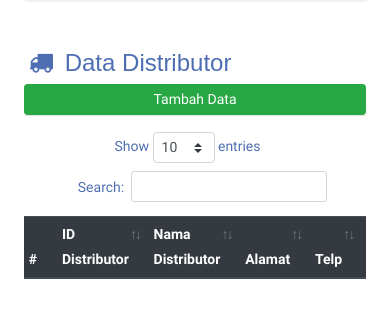
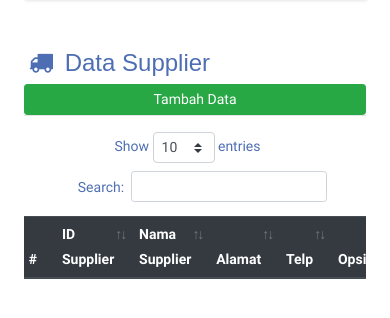
Before and after one commit to medival/stock_barang_baru, a CodeIgniter app: page /database/supplier in a window 390 px wide. Shown: the part 62-380 px from the top of the page. Run offline with CodeIgniter, Linux system fonts and the light colour scheme; the visitor is signed in with stand-in values (Sample User, id 1); lists and menus that the app fills with data are empty.

Commit message:
fix: fix minor

```diff
--- a/application/views/cetak/pembelian_bulanan.php
+++ b/application/views/cetak/pembelian_bulanan.php
@@ -19,7 +19,7 @@ function tanggal_indo($tgl)
         <tr>
             <th scope="col">#</th>
             <th scope="col">ID Barang</th>
-            <th scope="col">Nama Distributor</th>
+            <th scope="col">Nama Supplier</th>
             <th scope="col">Nama Barang</th>
             <th scope="col">Brand</th>
             <th scope="col" class="text-center">Jumlah</th>
@@ -67,7 +67,7 @@ function tanggal_indo($tgl)
             }
 
             echo '<tr>';
-            echo '<td colspan="8" class="text-center"><b>Total Biaya</b></td>';
+            echo '<td colspan="8" class="text-center"><b>Total Pengeluaran</b></td>';
             echo '<td><b><span class="float-left">Rp.</span><span class="float-right">' . number_format($total, 0, ',', '.') . '</span></b></td>';
             echo '</tr>';
         } else {
--- a/application/views/cetak/pembelian_harian.php
+++ b/application/views/cetak/pembelian_harian.php
@@ -20,7 +20,7 @@ function tanggal_indo($tgl)
         <tr>
             <th scope="col">#</th>
             <th scope="col">ID Barang</th>
-            <th scope="col">Nama Distributor</th>
+            <th scope="col">Nama Supplier</th>
             <th scope="col">Nama Barang</th>
             <th scope="col">Brand</th>
             <th scope="col" class="text-center">Jumlah</th>
@@ -58,7 +58,7 @@ function tanggal_indo($tgl)
             }
 
             echo '<tr>';
-            echo '<td colspan="7" class="text-center"><b>Total Biaya</b></td>';
+            echo '<td colspan="7" class="text-center"><b>Total Pengeluaran</b></td>';
             echo '<td><b><span class="float-left">Rp.</span><span class="float-right">' . number_format($total, 0, ',', '.') . '</span></b></td>';
             echo '</tr>';
         } else {
--- a/application/views/cetak/penjualan_harian.php
+++ b/application/views/cetak/penjualan_harian.php
@@ -64,7 +64,7 @@ function tanggal_indo($tgl)
             }
 
             echo '<tr>';
-            echo '<td colspan="9" class="text-center"><b>Total Biaya</b></td>';
+            echo '<td colspan="9" class="text-center"><b>Total Pemasukan</b></td>';
             echo '<td><b><span class="float-left">Rp.</span><span class="float-right">' . number_format($total, 0, ',', '.') . '</span></b></td>';
             echo '</tr>';
             echo '<tr>';
--- a/application/views/laporan/pembelian_bulanan.php
+++ b/application/views/laporan/pembelian_bulanan.php
@@ -73,7 +73,7 @@
             <th scope="col">#</th>
             <th scope="col">Tanggal</th>
             <th scope="col">ID Barang</th>
-            <th scope="col">Nama Distributor</th>
+            <th scope="col">Nama Supplier</th>
             <th scope="col">Nama Barang</th>
             <th scope="col">Brand</th>
             <th scope="col" class="text-center">Jumlah</th>
@@ -121,7 +121,7 @@
             }
 
             echo '<tr>';
-            echo '<td colspan="8" class="text-center"><b>Total Biaya</b></td>';
+            echo '<td colspan="8" class="text-center"><b>Total Pengeluaran</b></td>';
             echo '<td><b><span class="float-left">Rp.</span><span class="float-right">' . number_format($total, 0, ',', '.') . '</span></b></td>';
             echo '</tr>';
         } else {
--- a/application/views/laporan/pembelian_harian.php
+++ b/application/views/laporan/pembelian_harian.php
@@ -36,7 +36,7 @@
         <tr>
             <th scope="col">#</th>
             <th scope="col">ID Barang</th>
-            <th scope="col">Nama Distributor</th>
+            <th scope="col">Nama Supplier</th>
             <th scope="col">Nama Barang</th>
             <th scope="col">Brand</th>
             <th scope="col" class="text-center">Jumlah</th>
@@ -74,7 +74,7 @@
             }
 
             echo '<tr>';
-            echo '<td colspan="7" class="text-center"><b>Total Biaya</b></td>';
+            echo '<td colspan="7" class="text-center"><b>Total Pengeluaran</b></td>';
             echo '<td><b><span class="float-left">Rp.</span><span class="float-right">' . number_format($total, 0, ',', '.') . '</span></b></td>';
             echo '</tr>';
         } else {
--- a/application/views/laporan/penjualan_harian.php
+++ b/application/views/laporan/penjualan_harian.php
@@ -80,7 +80,7 @@
             }
 
             echo '<tr>';
-            echo '<td colspan="9" class="text-center"><b>Total Biaya</b></td>';
+            echo '<td colspan="9" class="text-center"><b>Total Pemasukan</b></td>';
             echo '<td><b><span class="float-left">Rp.</span><span class="float-right">' . number_format($total, 0, ',', '.') . '</span></b></td>';
             echo '</tr>';
             echo '<tr>';
--- a/application/views/pembelian/index.php
+++ b/application/views/pembelian/index.php
@@ -34,7 +34,7 @@ if ($this->session->flashdata('error')) {
                 <th scope="col">#</th>
                 <th scope="col">ID Barang</th>
                 <th scope="col">Tanggal</th>
-                <th scope="col">Distributor</th>
+                <th scope="col">Supplier</th>
                 <th scope="col">Jumlah</th>
                 <th scope="col">Nama Barang</th>
                 <th scope="col">Total Harga Beli</th>
--- a/application/views/supplier/form_edit.php
+++ b/application/views/supplier/form_edit.php
@@ -2,7 +2,7 @@
 
 <div class="row">
     <div class="col-sm-12 col-md-10">
-        <h4 class="mb-0"><i class="fa fa-truck"></i> Edit Data Distributor</h4>
+        <h4 class="mb-0"><i class="fa fa-truck"></i> Edit Data Supplier</h4>
     </div>
 </div>
 <hr class="mt-0" />
@@ -10,7 +10,7 @@
 <input type="hidden" name="idSupplier" value="<?= $data->id_supplier; ?>" />
 <div class="col-md-8">
     <div class="form-group row">
-        <label for="nama_supplier" class="col-sm-3 col-form-label">Nama Distributor</label>
+        <label for="nama_supplier" class="col-sm-3 col-form-label">Nama Supplier</label>
         <div class="col-sm-9">
             <input type="text" class="form-control form-control-sm <?= (form_error('nama_supplier')) ? 'is-invalid' : ''; ?>" id="nama_supplier" required autofocus name="nama_supplier" placeholder="Nama distributor" value="<?= (set_value('nama_supplier')) ? set_value('nama_supplier') : $data->nama_supplier; ?>">
             <div class="invalid-feedback">
@@ -22,7 +22,7 @@
     <div class="form-group row">
         <label for="alamat" class="col-sm-3 col-form-label">Alamat</label>
         <div class="col-sm-9">
-            <textarea class="form-control form-control-sm <?= (form_error('alamat')) ? 'is-invalid' : ''; ?>" id="alamat" rows="2" name="alamat" placeholder="Alamat distributor"><?= (set_value('alamat')) ? set_value('alamat') : $data->alamat; ?></textarea>
+            <textarea class="form-control form-control-sm <?= (form_error('alamat')) ? 'is-invalid' : ''; ?>" id="alamat" rows="2" name="alamat" placeholder="Alamat Supplier"><?= (set_value('alamat')) ? set_value('alamat') : $data->alamat; ?></textarea>
             <div class="invalid-feedback">
                 <?= form_error('alamat', '<p class="error-message">', '</p>'); ?>
             </div>
--- a/application/views/supplier/index.php
+++ b/application/views/supplier/index.php
@@ -2,7 +2,7 @@
 
 <div class="row">
     <div class="col-sm-12 col-md-10">
-        <h4 class="mb-0"><i class="fa fa-truck"></i> Data Distributor</h4>
+        <h4 class="mb-0"><i class="fa fa-truck"></i> Data Supplier</h4>
     </div>
     <div class="col-sm-12 col-md-2">
         <a href="<?= site_url('tambah_supplier'); ?>" class="btn btn-success btn-sm btn-block">Tambah Data</a>
@@ -29,8 +29,8 @@ if ($this->session->flashdata('error')) {
         <thead class="thead-dark">
             <tr>
                 <th scope="col">#</th>
-                <th scope="col">ID Distributor</th>
-                <th scope="col">Nama Distributor</th>
+                <th scope="col">ID Supplier</th>
+                <th scope="col">Nama Supplier</th>
                 <th scope="col">Alamat</th>
                 <th scope="col">Telp</th>
                 <th scope="col">Opsi</th>
--- a/application/views/template/nav.php
+++ b/application/views/template/nav.php
@@ -22,7 +22,7 @@
 
                 <li <?= (in_array(strtolower($this->uri->segment(1)), ['supplier', 'tambah_supplier', 'edit_supplier'])) ? 'class="active"' : ''; ?>>
                     <a href="<?= site_url('supplier'); ?>">
-                        <i class="fa fa-truck"></i> Data Distributor
+                        <i class="fa fa-truck"></i> Data Supplier
                     </a>
                 </li>
 
```
Also changed, not shown: application/views/supplier/form_input.php (+4 -4 lines), assets/foto/foto1687599821.jpeg (added), assets/foto/thumb/foto1687599821.jpeg (added), assets/img/logo.png, assets/img/logoo.png (added).
